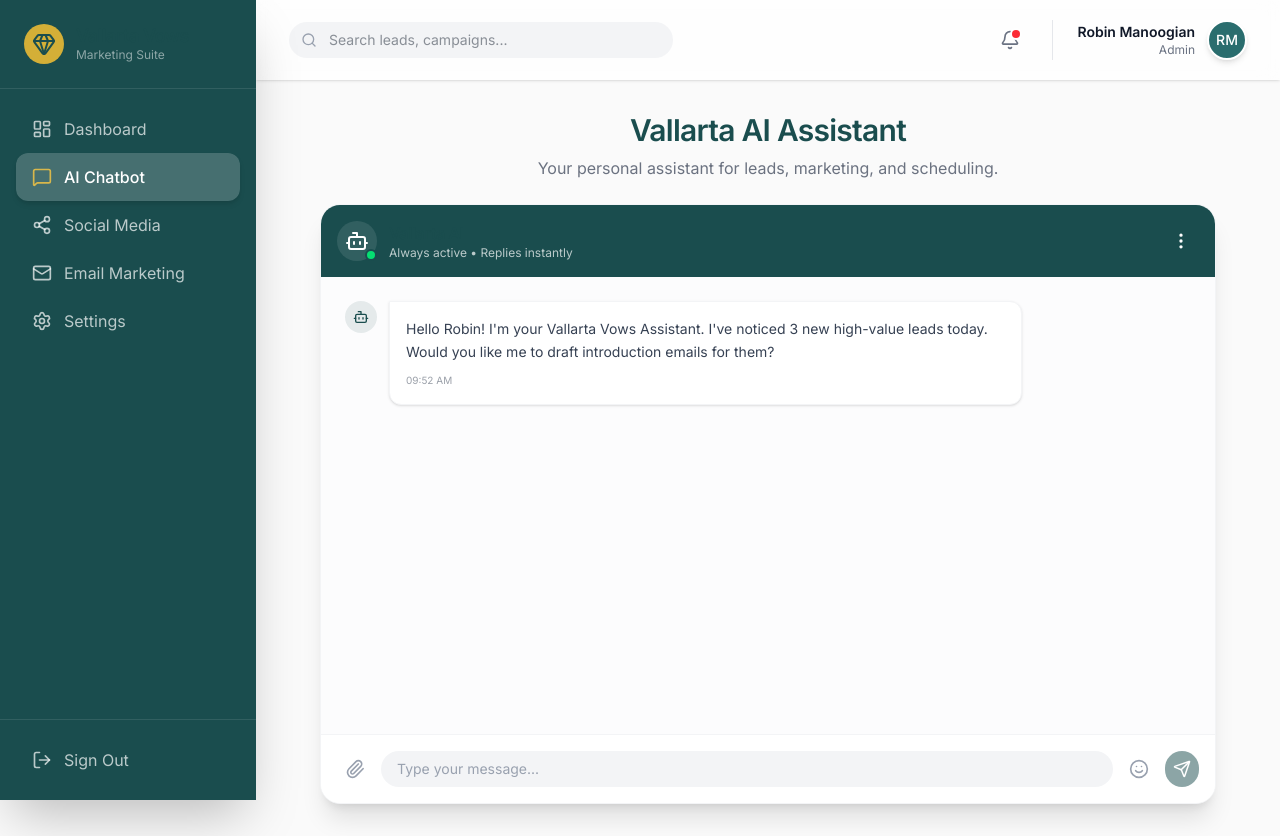
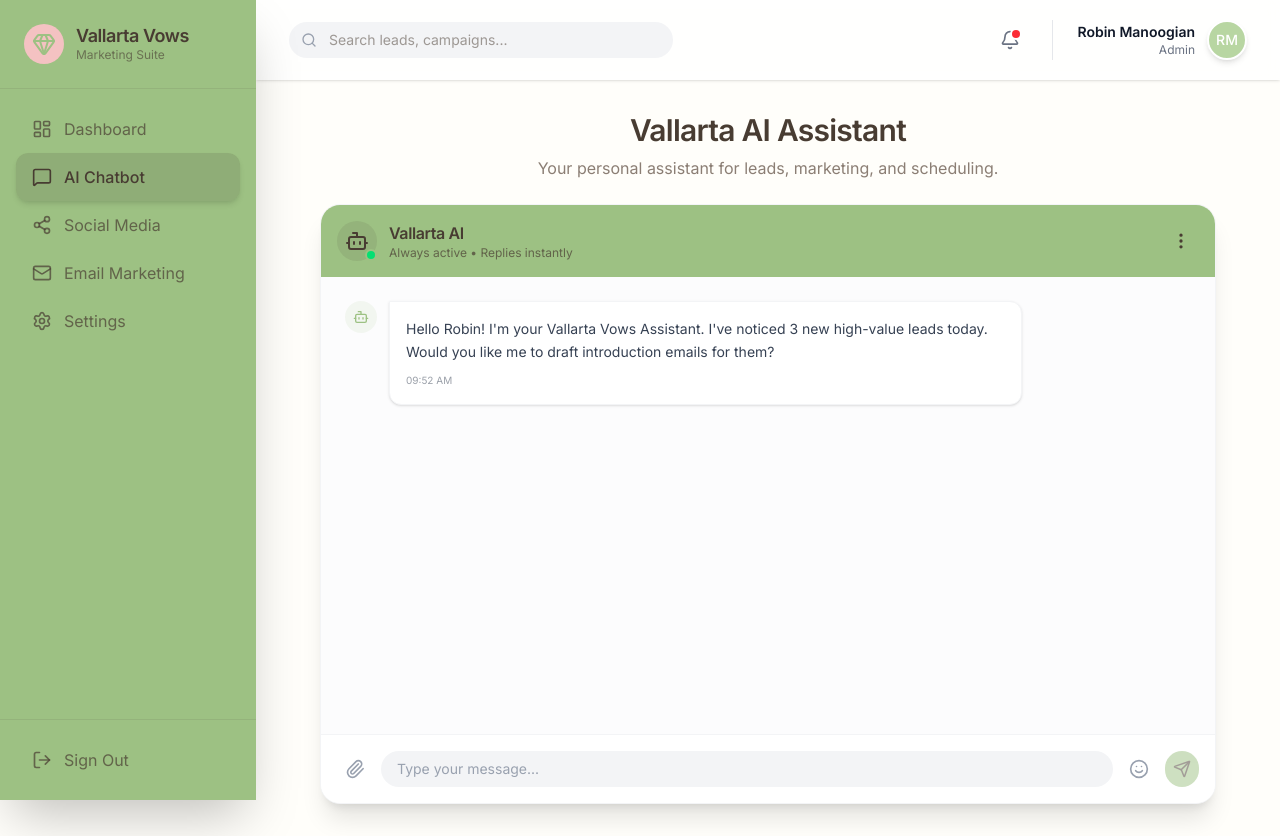
Before and after one commit to josephdelgadoa/mk-vallartavows, a Next.js app: page /dashboard/chatbot in a window 1280 px wide. Built offline with nearby package versions, Linux system fonts and the light colour scheme.

Commit message:
feat: Apply Romantic & Whimsical color palette

```diff
--- a/src/app/globals.css
+++ b/src/app/globals.css
@@ -1,21 +1,21 @@
 @import "tailwindcss";
 
 :root {
-  /* Vallarta Vows Brand Palette */
-  --color-primary: #1A4D4E;
-  /* Deep Teal */
-  --color-primary-light: #2A6D6E;
-  --color-secondary: #D4AF37;
-  /* Champagne Gold */
-  --color-secondary-light: #F3E5AB;
-  --color-background: #FAFAFA;
-  /* Soft White */
+  /* Vallarta Vows Brand Palette - Romantic & Whimsical */
+  --color-primary: #9DC183;
+  /* Sage Green */
+  --color-primary-light: #B8D6A2;
+  --color-secondary: #F4C2C2;
+  /* Blush Pink */
+  --color-secondary-light: #FFE4E4;
+  --color-background: #FFFEFA;
+  /* Very warm white */
   --color-surface: #FFFFFF;
-  --color-text-main: #1F2937;
-  /* Dark Charcoal */
-  --color-text-muted: #6B7280;
-  --color-accent: #FF6B6B;
-  /* Soft Sunset Coral */
+  --color-text-main: #483C32;
+  /* Taupe */
+  --color-text-muted: #8B7E74;
+  --color-accent: #E6E6FA;
+  /* Lavender Mist */
 
   --font-sans: 'Inter', system-ui, -apple-system, sans-serif;
 
@@ -45,11 +45,11 @@ body {
 }
 
 .glass-dark {
-  background: rgba(26, 77, 78, 0.85);
-  /* Primary color with opacity */
+  background: rgba(72, 60, 50, 0.85);
+  /* Taupe with opacity */
   backdrop-filter: blur(12px);
   -webkit-backdrop-filter: blur(12px);
-  border: 1px solid rgba(255, 255, 255, 0.1);
+  border: 1px solid rgba(255, 255, 255, 0.2);
   color: white;
 }
 
@@ -62,7 +62,7 @@ h5,
 h6 {
   font-weight: 600;
   letter-spacing: -0.025em;
-  color: var(--color-primary);
+  color: var(--color-text-main);
 }
 
 /* Clean up Scrollbars */
--- a/src/app/login/page.tsx
+++ b/src/app/login/page.tsx
@@ -75,7 +75,7 @@ export default function LoginPage() {
                     <button
                         type="submit"
                         disabled={loading}
-                        className="w-full bg-[var(--color-secondary)] hover:bg-[var(--color-secondary-light)] text-[var(--color-primary)] font-bold py-3.5 rounded-[var(--radius-md)] transition-all flex items-center justify-center gap-2 group shadow-lg hover:shadow-[var(--color-secondary)/20]"
+                        className="w-full bg-[var(--color-secondary)] hover:bg-[var(--color-secondary-light)] text-[var(--color-text-main)] font-bold py-3.5 rounded-[var(--radius-md)] transition-all flex items-center justify-center gap-2 group shadow-lg hover:shadow-[var(--color-secondary)/20]"
                     >
                         {loading ? 'Authenticating...' : 'Sign In'}
                         {!loading && <ArrowRight className="w-5 h-5 group-hover:translate-x-1 transition-transform" />}
--- a/src/app/page.tsx
+++ b/src/app/page.tsx
@@ -6,7 +6,7 @@ export default function Home() {
             <div className="absolute inset-0 bg-black/40 backdrop-blur-[2px]"></div>
 
             <div className="relative z-10 glass p-12 rounded-[var(--radius-lg)] text-center max-w-2xl shadow-2xl animate-fade-in-up">
-                <h1 className="text-5xl font-bold mb-6 text-[var(--color-primary)]">
+                <h1 className="text-5xl font-bold mb-6 text-[var(--color-text-main)]">
                     Vallarta Vows
                 </h1>
                 <p className="text-xl mb-8 text-[var(--color-text-main)] font-medium">
@@ -16,7 +16,7 @@ export default function Home() {
                 <div className="flex gap-4 justify-center">
                     <Link
                         href="/login"
-                        className="px-8 py-3 bg-[var(--color-primary)] text-white rounded-[var(--radius-md)] font-semibold hover:bg-[var(--color-primary-light)] transition-all shadow-lg hover:shadow-xl hover:-translate-y-0.5"
+                        className="px-8 py-3 bg-[var(--color-primary)] text-[var(--color-text-main)] rounded-[var(--radius-md)] font-semibold hover:bg-[var(--color-primary-light)] transition-all shadow-lg hover:shadow-xl hover:-translate-y-0.5"
                     >
                         Access Dashboard
                     </Link>
--- a/src/components/ChatInterface.tsx
+++ b/src/components/ChatInterface.tsx
@@ -64,20 +64,20 @@ export function ChatInterface() {
     return (
         <div className="flex flex-col h-[600px] bg-white rounded-[var(--radius-lg)] shadow-xl overflow-hidden border border-gray-100">
             {/* Chat Header */}
-            <div className="bg-[var(--color-primary)] p-4 flex items-center justify-between text-white">
+            <div className="bg-[var(--color-primary)] p-4 flex items-center justify-between text-[var(--color-text-main)]">
                 <div className="flex items-center gap-3">
                     <div className="relative">
-                        <div className="w-10 h-10 rounded-full bg-white/10 flex items-center justify-center">
+                        <div className="w-10 h-10 rounded-full bg-[var(--color-text-main)]/10 flex items-center justify-center">
                             <Bot size={24} />
                         </div>
                         <span className="absolute bottom-0 right-0 w-3 h-3 bg-green-400 border-2 border-[var(--color-primary)] rounded-full"></span>
                     </div>
                     <div>
                         <h3 className="font-bold">Vallarta AI</h3>
-                        <p className="text-xs text-white/70">Always active • Replies instantly</p>
+                        <p className="text-xs text-[var(--color-text-main)]/70">Always active • Replies instantly</p>
                     </div>
                 </div>
-                <button className="p-2 hover:bg-white/10 rounded-full transition-colors">
+                <button className="p-2 hover:bg-[var(--color-text-main)]/10 rounded-full transition-colors">
                     <MoreVertical size={20} />
                 </button>
             </div>
@@ -103,7 +103,7 @@ export function ChatInterface() {
                         <div className={clsx(
                             "p-4 rounded-[var(--radius-md)] shadow-sm text-sm leading-relaxed",
                             message.sender === 'user'
-                                ? "bg-[var(--color-secondary)] text-[var(--color-primary)] font-medium rounded-tr-none"
+                                ? "bg-[var(--color-secondary)] text-[var(--color-text-main)] font-medium rounded-tr-none"
                                 : "bg-white text-gray-700 rounded-tl-none border border-gray-100"
                         )}>
                             {message.text}
@@ -155,7 +155,7 @@ export function ChatInterface() {
                     <button
                         type="submit"
                         disabled={!inputValue.trim()}
-                        className="p-2 bg-[var(--color-primary)] text-white rounded-full hover:bg-[var(--color-primary-light)] transition-all disabled:opacity-50 disabled:cursor-not-allowed transform active:scale-95"
+                        className="p-2 bg-[var(--color-primary)] text-[var(--color-text-main)] rounded-full hover:bg-[var(--color-primary-light)] transition-all disabled:opacity-50 disabled:cursor-not-allowed transform active:scale-95"
                     >
                         <Send size={18} />
                     </button>
--- a/src/components/layout/Sidebar.tsx
+++ b/src/components/layout/Sidebar.tsx
@@ -26,14 +26,14 @@ export function Sidebar() {
     const pathname = usePathname();
 
     return (
-        <aside className="w-64 h-screen fixed left-0 top-0 bg-[var(--color-primary)] text-white flex flex-col shadow-2xl z-50">
-            <div className="p-6 flex items-center gap-3 border-b border-white/10">
+        <aside className="w-64 h-screen fixed left-0 top-0 bg-[var(--color-primary)] text-[var(--color-text-main)] flex flex-col shadow-2xl z-50">
+            <div className="p-6 flex items-center gap-3 border-b border-[var(--color-text-main)]/10">
                 <div className="bg-[var(--color-secondary)] p-2 rounded-lg text-[var(--color-primary)]">
                     <Gem size={24} />
                 </div>
                 <div>
                     <h1 className="font-bold text-lg leading-tight">Vallarta Vows</h1>
-                    <p className="text-xs text-white/50">Marketing Suite</p>
+                    <p className="text-xs text-[var(--color-text-main)]/60">Marketing Suite</p>
                 </div>
             </div>
 
@@ -49,19 +49,19 @@ export function Sidebar() {
                                 className={clsx(
                                     "flex items-center gap-3 px-4 py-3 rounded-[var(--radius-md)] transition-all duration-200 group relative overflow-hidden",
                                     isActive
-                                        ? "bg-white/10 text-white font-medium shadow-md"
-                                        : "text-white/70 hover:bg-white/5 hover:text-white"
+                                        ? "bg-[var(--color-text-main)]/10 text-[var(--color-text-main)] font-medium shadow-md"
+                                        : "text-[var(--color-text-main)]/70 hover:bg-[var(--color-text-main)]/5 hover:text-[var(--color-text-main)]"
                                 )}
                             >
                                 {isActive && (
                                     <motion.div
                                         layoutId="activeTab"
-                                        className="absolute inset-0 bg-white/10 rounded-[var(--radius-md)]"
+                                        className="absolute inset-0 bg-[var(--color-text-main)]/5 rounded-[var(--radius-md)]"
                                         initial={false}
                                         transition={{ type: "spring", stiffness: 300, damping: 30 }}
                                     />
                                 )}
-                                <item.icon size={20} className={clsx(isActive ? "text-[var(--color-secondary)]" : "group-hover:text-white")} />
+                                <item.icon size={20} className={clsx(isActive ? "text-[var(--color-text-main)]" : "group-hover:text-[var(--color-text-main)]")} />
                                 <span className="relative z-10">{item.label}</span>
                             </div>
                         </Link>
@@ -69,8 +69,8 @@ export function Sidebar() {
                 })}
             </nav>
 
-            <div className="p-4 border-t border-white/10">
-                <button className="flex items-center gap-3 px-4 py-3 w-full rounded-[var(--radius-md)] text-white/70 hover:bg-red-500/20 hover:text-red-200 transition-colors">
+            <div className="p-4 border-t border-[var(--color-text-main)]/10">
+                <button className="flex items-center gap-3 px-4 py-3 w-full rounded-[var(--radius-md)] text-[var(--color-text-main)]/70 hover:bg-red-500/20 hover:text-red-700 transition-colors">
                     <LogOut size={20} />
                     <span>Sign Out</span>
                 </button>
```
